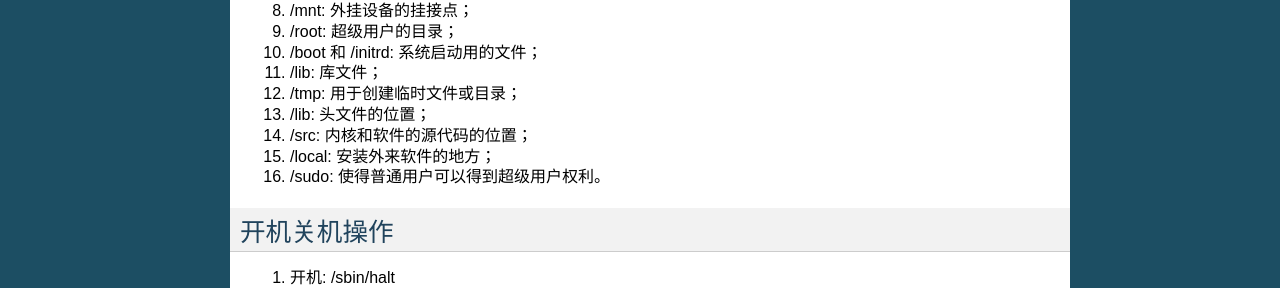
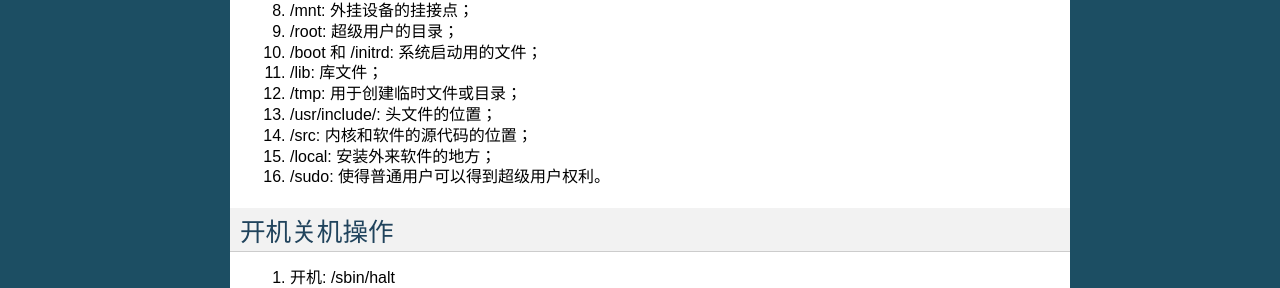
Before and after one commit to gwli/MyLinux, a Sphinx documentation site: the page built from source/content/Stage_1/command.rst, in a window 1280 px wide and 900 px high, scrolled down 446 px. Shown: the part 154-442 px from the top of the window. Built offline with Sphinx 7.4.7, drawn with Linux system fonts in a browser that asks for light colours; formulas are drawn with MathJax 3.

Commit message:
修改错误

```diff
--- a/source/content/Stage_1/command.rst
+++ b/source/content/Stage_1/command.rst
@@ -24,7 +24,7 @@ Linux 操作系统
 #. /boot 和 /initrd: 系统启动用的文件；
 #. /lib: 库文件；
 #. /tmp: 用于创建临时文件或目录；
-#. /lib: 头文件的位置；
+#. /usr/include/: 头文件的位置；
 #. /src: 内核和软件的源代码的位置；
 #. /local: 安装外来软件的地方；
 #. /sudo: 使得普通用户可以得到超级用户权利。
```
